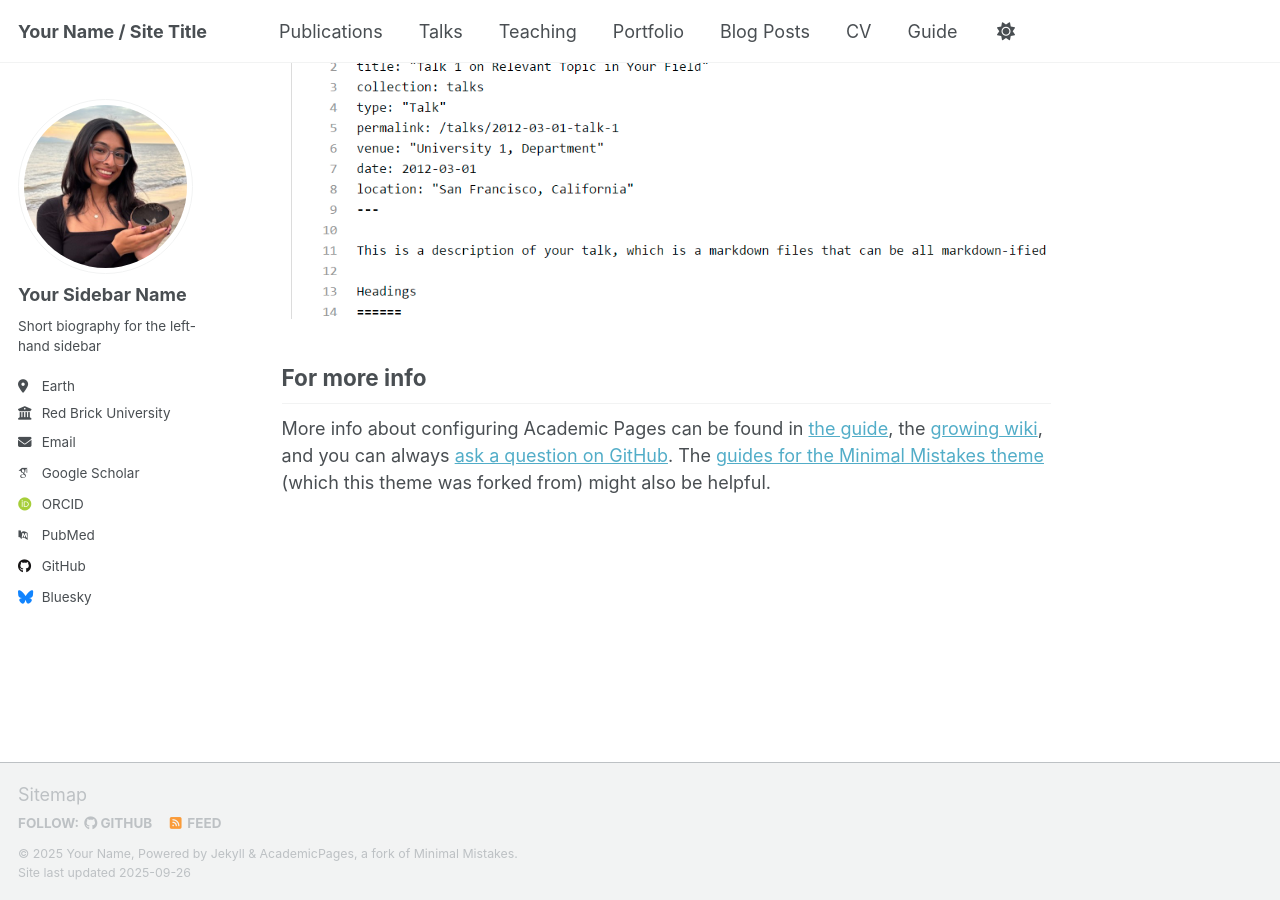
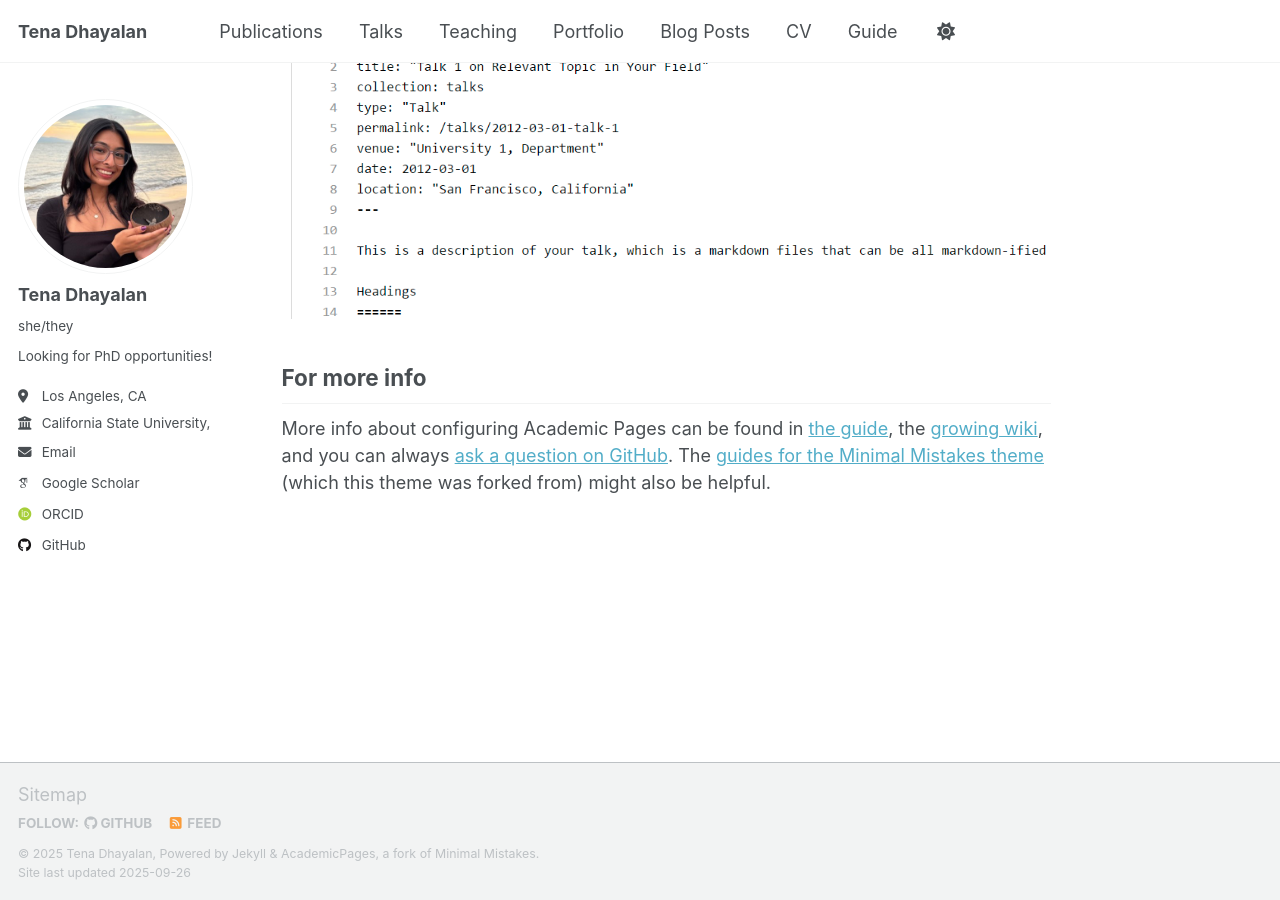
Before and after one commit to tenadhayalan/tenadhayalan.github.io, a Jekyll site: the page built from _pages/about.md, in a window 1280 px wide and 900 px high, scrolled down 2880 px. Built offline with Jekyll 4.4.1, drawn with Linux system fonts in a browser that asks for light colours; some web fonts are replaced; a script that is not in the unit is left out.

Commit message:
updated with personal info

```diff
--- a/_config.yml
+++ b/_config.yml
@@ -9,14 +9,14 @@
 # Basic Site Settings
 locale                   : "en-US"
 site_theme               : "default" # Currently available options are "default", "air"
-title                    : "Your Name / Site Title"
+title                    : "Tena Dhayalan"
 title_separator          : "-"
-name                     : &name "Your Name"
-description              : &description "Your Name's academic portfolio"   # Update this with a general description of your site, this is the default if not overridden by a page
-url                      : https://academicpages.github.io # The base hostname & protocol for your site e.g. "https://[your GitHub username].github.io",
+name                     : &name "Tena Dhayalan"
+description              : &description "Marine ecophysiologist"   # Update this with a general description of your site, this is the default if not overridden by a page
+url                      : https://tenadhayalan.github.io # The base hostname & protocol for your site e.g. "https://[your GitHub username].github.io",
                                                            # or if you already have some other page hosted on Github then use "https://[your GitHub username].github.io/[Your Repo Name]"
 baseurl                  : "" # the subpath of your site, e.g. "/blog"
-repository               : "academicpages/academicpages.github.io"
+repository               : "tenadhayalan/tenadhayalan.github.io"
 
 # Site Author - The following control what appear as part of the author content on the side bar.
 #               If a field is blank the icon and link will not appear, otherwise it will be shown.
@@ -24,23 +24,23 @@ repository               : "academicpages/academicpages.github.io"
 author:
   # Biographic information
   avatar           : "profile.png"
-  name             : "Your Sidebar Name"
-  pronouns         : # example: "she/her"
-  bio              : "Short biography for the left-hand sidebar"
-  location         : "Earth"
-  employer         : "Red Brick University"
+  name             : "Tena Dhayalan"
+  pronouns         : "she/they"
+  bio              : "Looking for PhD opportunities!"
+  location         : "Los Angeles, CA"
+  employer         : "California State University, Northridge"
   uri              : # URL
-  email            : "none@example.org"
+  email            : "tenadhayalan@gmail.com"
 
   # Academic websites
   academia         : # URL
   arxiv            : # URL - Update with the correct link to your profile
-  googlescholar    : "https://scholar.google.com/citations?user=PS_CX0AAAAAJ"
+  googlescholar    : "https://scholar.google.com/citations?user=EkMmQ3IAAAAJ&hl=en&oi=ao"
   inspire-hep      : # URL
   impactstory      : # URL
-  orcid            : "http://orcid.org/yourorcidurl"
+  orcid            : "https://orcid.org/0000-0002-7782-7386"
   semantic         : # URL
-  pubmed           : "https://www.ncbi.nlm.nih.gov/pubmed/?term=john+snow"
+  pubmed           : # URL
   researchgate     : # URL
   scopus           : # URL
 
@@ -48,13 +48,13 @@ author:
   bitbucket        : # Username - Update with your username on the site
   codepen          : # Username
   dribbble         : # Username
-  github           : "academicpages"
+  github           : "tenadhayalan"
   kaggle           : # Username
   stackoverflow    : # User number or user number and name (i.e., use "1" or "1/jeff-atwood")
 
   # Social media
   artstation       : # Username
-  bluesky          : "bsky.app" # Replace this with you Bluesky username
+  bluesky          : # Replace this with you Bluesky username
   facebook         : # Username
   flickr           : # Username
   foursquare       : # Username
```
